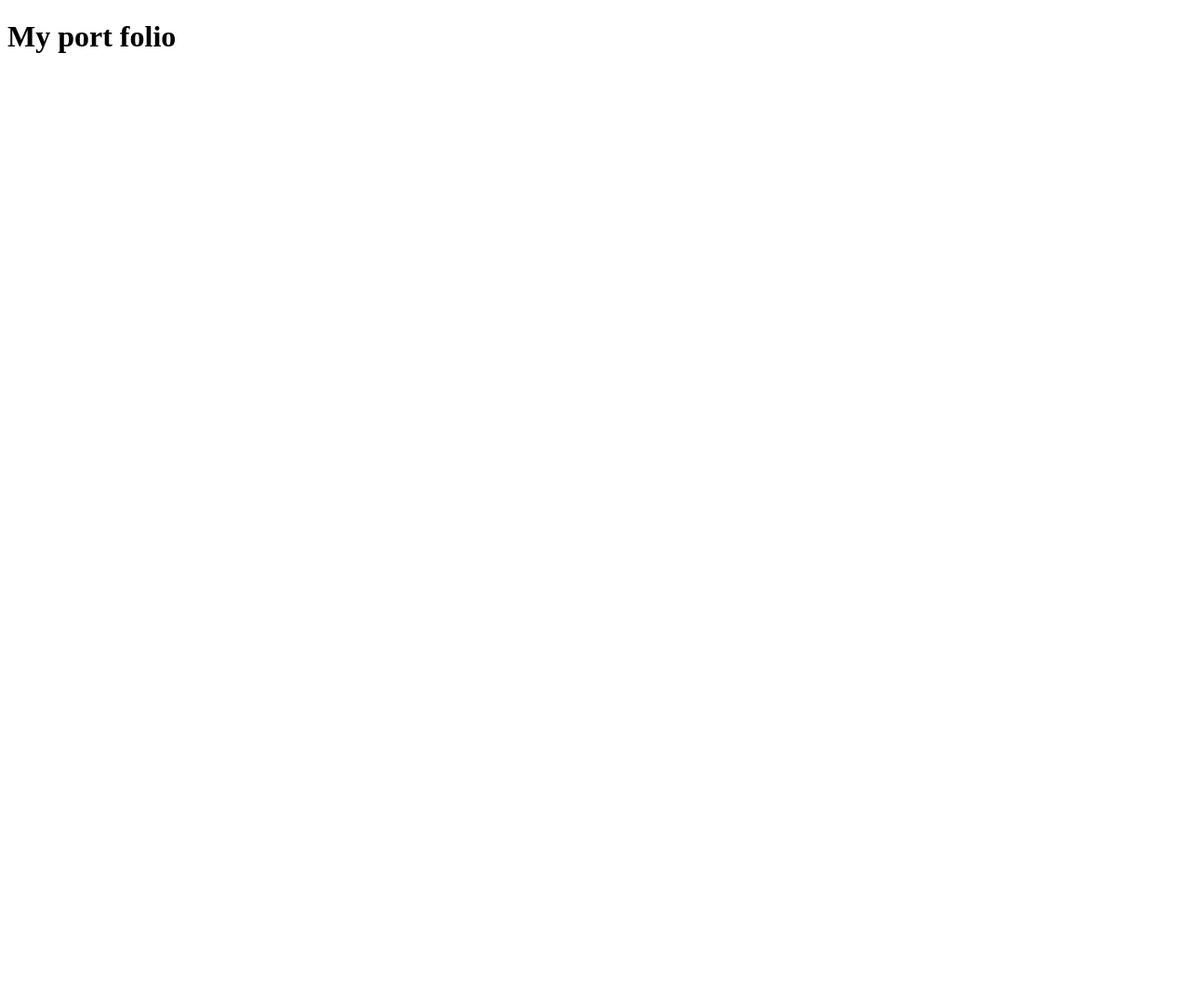
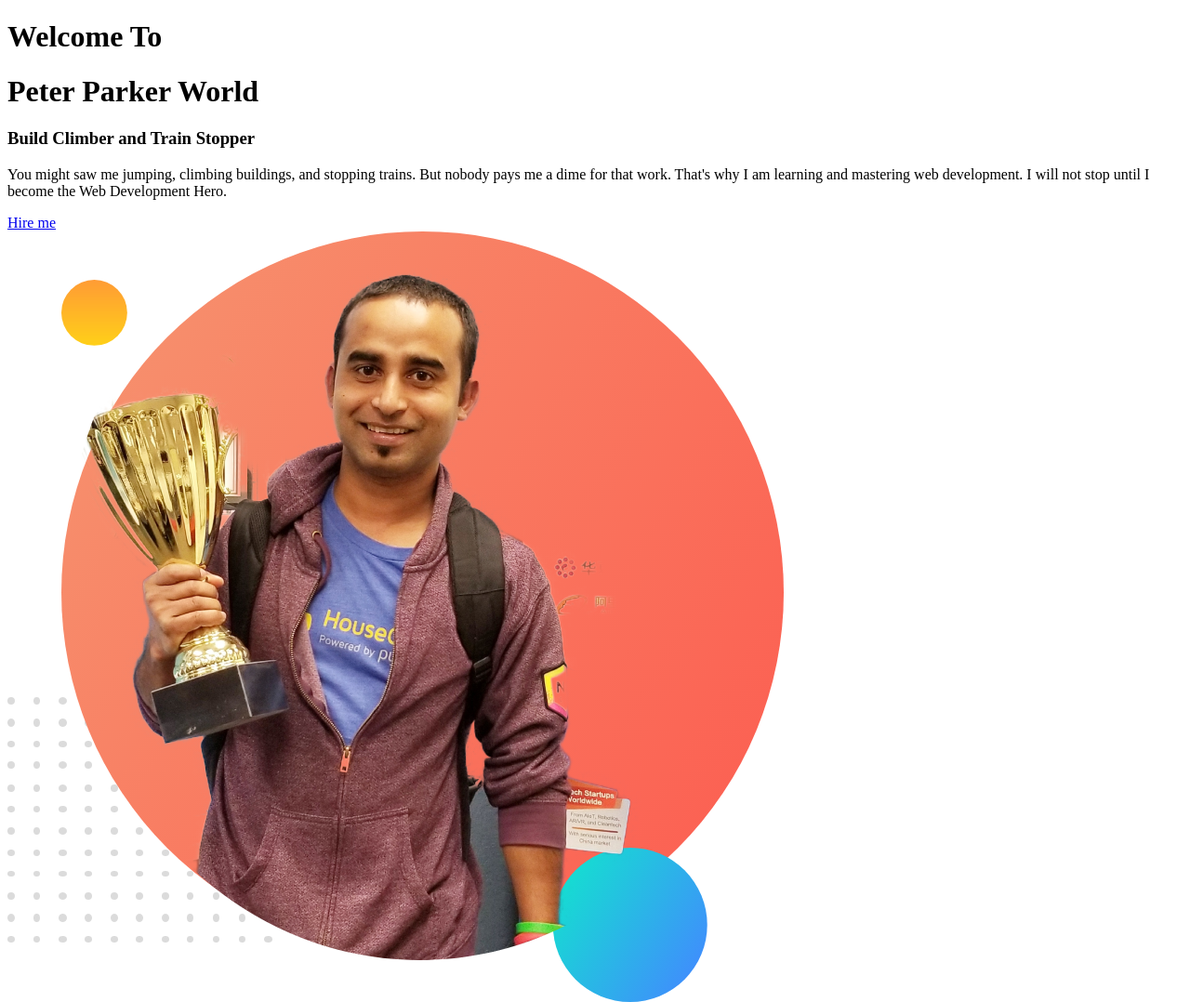
Before and after one commit to hmbadhon2/HM-Badhon-s-Portfolio, a plain HTML site: page index.html in a window 1280 px wide. Shown: the whole page at 93% size. Before the commit the page ends 800 px from the top, so only its background shows below. Drawn offline with Linux system fonts and the light colour scheme.

Commit message:
first section added

```diff
--- a/index.html
+++ b/index.html
@@ -8,6 +8,15 @@
     <link rel="stylesheet" href="style.css">
 </head>
 <body>
-    <h1> My port  folio</h1>
+    <div>
+        <h1>Welcome To</h1>
+    <h1>Peter Parker World</h1>
+    <h3>Build Climber and Train Stopper</h3>
+    <p>You might saw me jumping, climbing buildings, and stopping trains. But nobody pays me a dime for that work. That's why I am learning and mastering web development. I will not stop until I become the Web Development Hero.</p>
+    <a href="https://www.facebook.com/">Hire me</a>
+    </div>
+    <div>
+        <img src="img/jhankar.png" alt="">
+    </div>
 </body>
 </html>
```
Also changed, not shown: img/dream-bg.png (added), img/exp-bg.png (added), img/jhankar.png (added), img/jhankar2.png (added), img/my-bg.png (added), img/my-bg2.png (added), img/top-banner.png (added).
